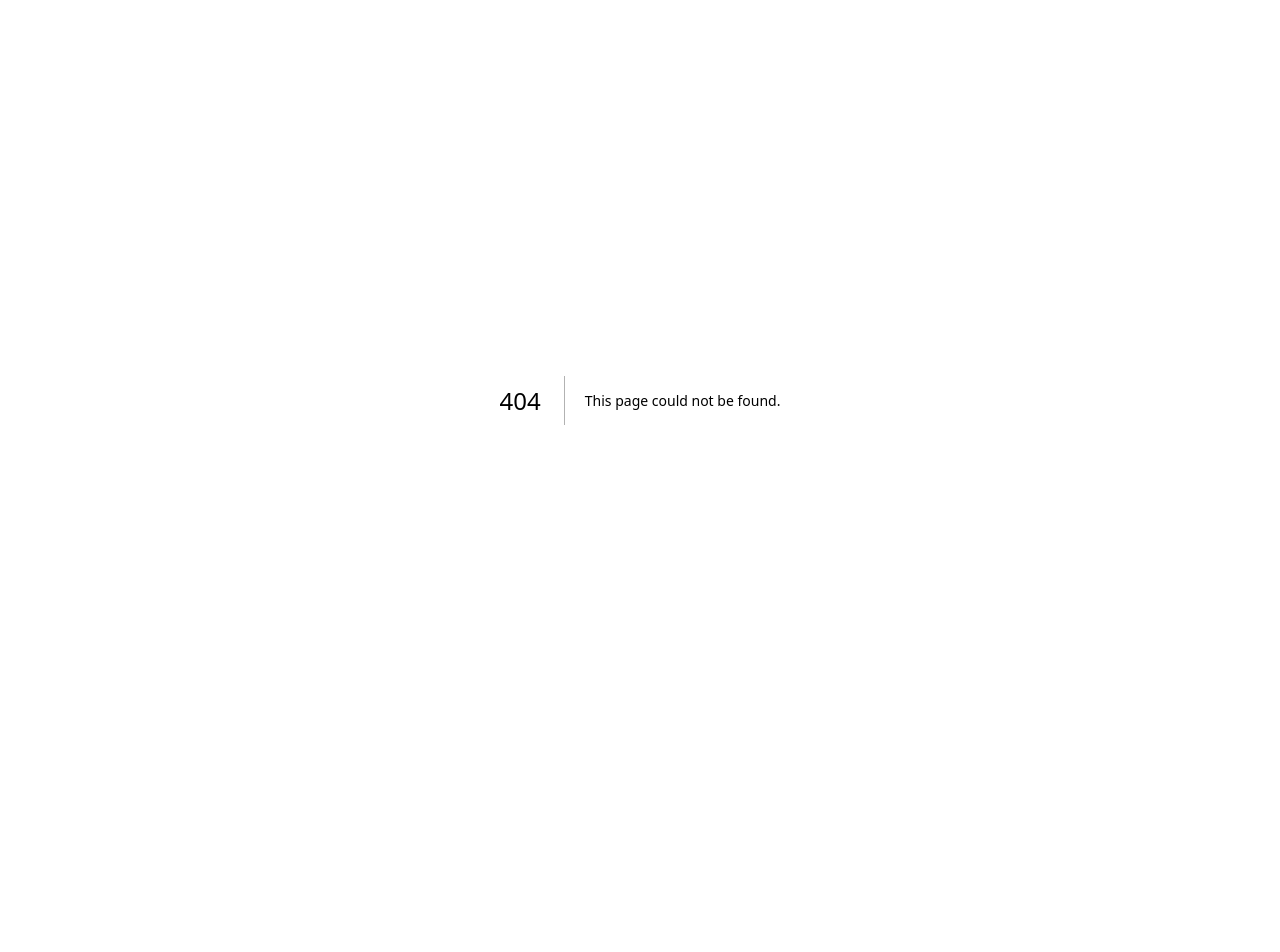
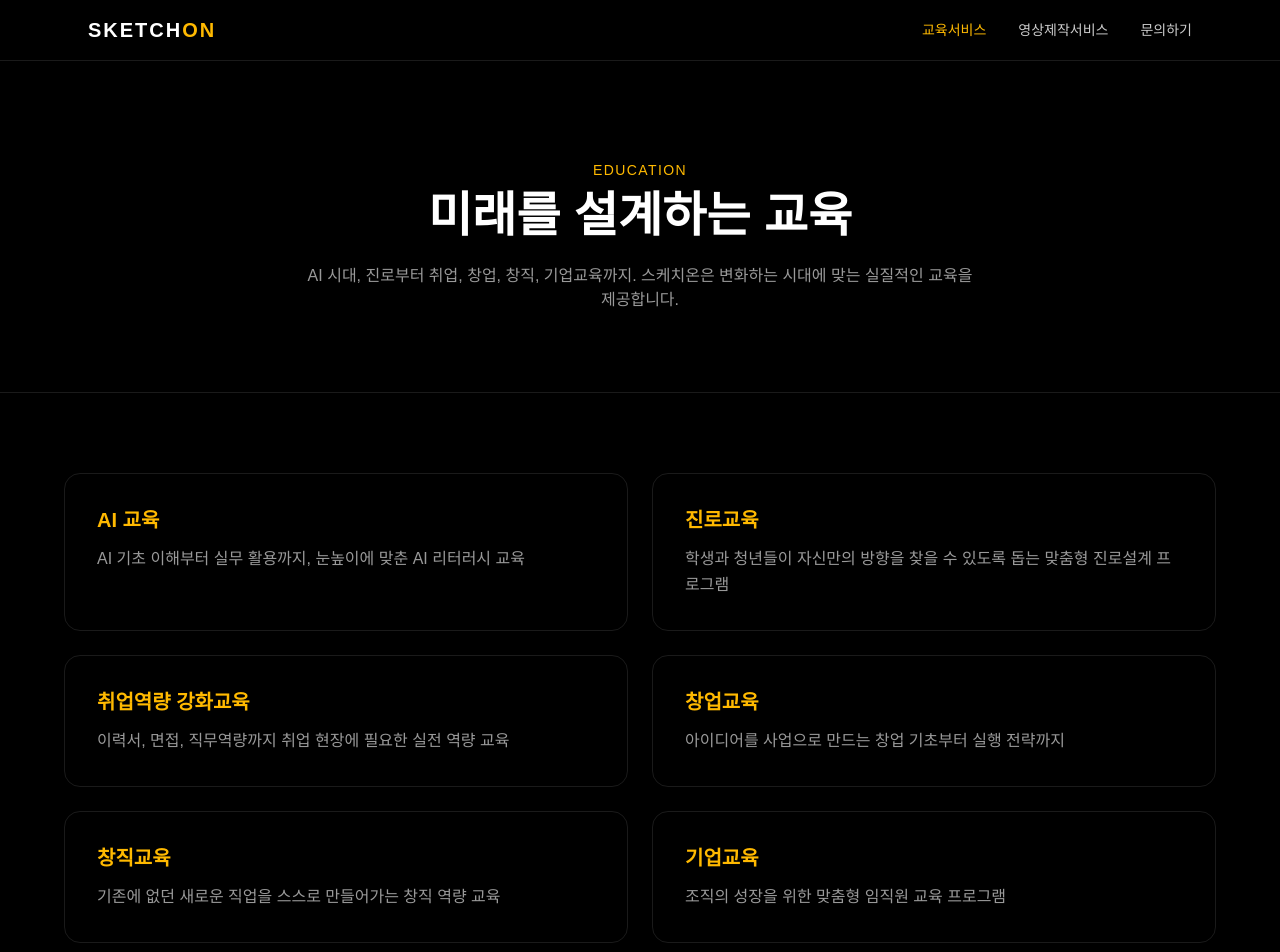
Before and after one commit to onterview-hub/company-website, a Next.js app: page /education in a window 1280 px wide. Before the commit this address had no page. Shown: the top 952 px of the page. Before the commit the page ends 800 px from the top, so only its background shows below. Built offline with nearby package versions, Linux system fonts and the light colour scheme.

Commit message:
교육/영상 서비스 상세 페이지 추가

```diff
--- /dev/null
+++ b/app/education/page.tsx
@@ -0,0 +1,114 @@
+import Link from "next/link";
+
+export default function EducationPage() {
+  const services = [
+    {
+      title: "AI 교육",
+      desc: "AI 기초 이해부터 실무 활용까지, 눈높이에 맞춘 AI 리터러시 교육",
+    },
+    {
+      title: "진로교육",
+      desc: "학생과 청년들이 자신만의 방향을 찾을 수 있도록 돕는 맞춤형 진로설계 프로그램",
+    },
+    {
+      title: "취업역량 강화교육",
+      desc: "이력서, 면접, 직무역량까지 취업 현장에 필요한 실전 역량 교육",
+    },
+    {
+      title: "창업교육",
+      desc: "아이디어를 사업으로 만드는 창업 기초부터 실행 전략까지",
+    },
+    {
+      title: "창직교육",
+      desc: "기존에 없던 새로운 직업을 스스로 만들어가는 창직 역량 교육",
+    },
+    {
+      title: "기업교육",
+      desc: "조직의 성장을 위한 맞춤형 임직원 교육 프로그램",
+    },
+    {
+      title: "법정의무교육",
+      desc: "성희롱예방, 개인정보보호 등 법정 필수 이수교육",
+    },
+    {
+      title: "리더십·조직문화 교육",
+      desc: "건강한 조직문화를 만드는 리더십 및 커뮤니케이션 교육",
+    },
+    {
+      title: "진로체험 프로그램",
+      desc: "다양한 직업군 체험을 통한 실질적인 진로탐색 프로그램",
+    },
+  ];
+
+  return (
+    <main className="bg-black text-white min-h-screen">
+      {/* 상단 네비게이션 */}
+      <header className="fixed top-0 left-0 w-full z-50 bg-black/70 backdrop-blur-md border-b border-white/10">
+        <div className="max-w-6xl mx-auto flex items-center justify-between px-6 py-4">
+          <Link href="/" className="text-xl font-bold tracking-widest">
+            SKETCH<span className="text-amber-400">ON</span>
+          </Link>
+          <nav className="hidden md:flex gap-8 text-sm text-white/80">
+            <Link href="/education" className="text-amber-400">
+              교육서비스
+            </Link>
+            <Link href="/video" className="hover:text-amber-400 transition">
+              영상제작서비스
+            </Link>
+            <Link href="/#contact" className="hover:text-amber-400 transition">
+              문의하기
+            </Link>
+          </nav>
+        </div>
+      </header>
+
+      {/* 헤더 영역 */}
+      <section className="pt-40 pb-20 px-6 text-center border-b border-white/10">
+        <p className="text-amber-400 text-sm tracking-widest mb-3">
+          EDUCATION
+        </p>
+        <h1 className="text-3xl md:text-5xl font-bold mb-6">
+          미래를 설계하는 교육
+        </h1>
+        <p className="text-white/60 max-w-2xl mx-auto">
+          AI 시대, 진로부터 취업, 창업, 창직, 기업교육까지.
+          스케치온은 변화하는 시대에 맞는 실질적인 교육을 제공합니다.
+        </p>
+      </section>
+
+      {/* 서비스 목록 */}
+      <section className="py-20 px-6">
+        <div className="max-w-6xl mx-auto grid grid-cols-1 md:grid-cols-2 gap-6">
+          {services.map((item) => (
+            <div
+              key={item.title}
+              className="border border-white/10 rounded-2xl p-8 hover:border-amber-400/50 hover:bg-white/5 transition"
+            >
+              <h3 className="text-xl font-bold mb-3 text-amber-400">
+                {item.title}
+              </h3>
+              <p className="text-white/60 leading-relaxed">{item.desc}</p>
+            </div>
+          ))}
+        </div>
+      </section>
+
+      {/* 하단 CTA */}
+      <section className="py-20 px-6 text-center border-t border-white/10">
+        <h2 className="text-2xl md:text-3xl font-bold mb-6">
+          우리 조직에 맞는 교육이 궁금하다면
+        </h2>
+        <Link
+          href="/#contact"
+          className="inline-block px-8 py-3 bg-amber-400 text-black font-semibold rounded-full hover:bg-amber-300 transition"
+        >
+          문의하기
+        </Link>
+      </section>
+
+      <footer className="py-8 px-6 border-t border-white/10 text-center text-white/40 text-sm">
+        © {new Date().getFullYear()} SKETCH ON. All rights reserved.
+      </footer>
+    </main>
+  );
+}
--- a/app/page.tsx
+++ b/app/page.tsx
@@ -1,3 +1,5 @@
+import Link from "next/link";
+
 export default function Home() {
   const educationServices = [
     "AI 교육",
@@ -31,26 +33,14 @@ export default function Home() {
           <span className="text-xl font-bold tracking-widest">
             SKETCH<span className="text-amber-400">ON</span>
           </span>
-
           <nav className="hidden md:flex gap-8 text-sm text-white/80">
-            <a
-              href="#education"
-              className="hover:text-amber-400 transition"
-            >
+            <Link href="/education" className="hover:text-amber-400 transition">
               교육서비스
-            </a>
-
-            <a
-              href="#video"
-              className="hover:text-amber-400 transition"
-            >
+            </Link>
+            <Link href="/video" className="hover:text-amber-400 transition">
               영상제작서비스
-            </a>
-
-            <a
-              href="#contact"
-              className="hover:text-amber-400 transition"
-            >
+            </Link>
+            <a href="#contact" className="hover:text-amber-400 transition">
               문의하기
             </a>
           </nav>
@@ -60,60 +50,49 @@ export default function Home() {
       {/* 히어로 섹션 */}
       <section className="min-h-screen flex flex-col justify-center items-center text-center px-6 relative overflow-hidden">
         <div className="absolute inset-0 bg-gradient-to-b from-black via-black to-neutral-900" />
-
         <div className="relative z-10">
           <p className="text-amber-400 tracking-[0.3em] text-sm mb-6">
             SKETCH ON
           </p>
-
           <h1 className="text-4xl md:text-6xl font-bold leading-tight mb-6">
             당신의 다음 장면을,
             <br />
             <span className="text-amber-400">스케치하다</span>
           </h1>
-
           <p className="text-white/60 text-base md:text-lg max-w-xl mx-auto mb-10">
             교육으로 방향을 그리고, 영상으로 이야기를 완성합니다.
           </p>
-
           <div className="flex gap-4 justify-center flex-wrap">
-            <a
-              href="#education"
+            <Link
+              href="/education"
               className="px-8 py-3 bg-amber-400 text-black font-semibold rounded-full hover:bg-amber-300 transition"
             >
               교육서비스 보기
-            </a>
-
-            <a
-              href="#video"
+            </Link>
+            <Link
+              href="/video"
               className="px-8 py-3 border border-white/30 rounded-full hover:border-amber-400 hover:text-amber-400 transition"
             >
               영상제작서비스 보기
-            </a>
+            </Link>
           </div>
         </div>
       </section>
 
-      {/* 교육서비스 */}
-      <section
-        id="education"
-        className="py-24 px-6 border-t border-white/10"
-      >
+      {/* 교육서비스 섹션 */}
+      <section id="education" className="py-24 px-6 border-t border-white/10">
         <div className="max-w-6xl mx-auto">
           <p className="text-amber-400 text-sm tracking-widest mb-3">
             EDUCATION
           </p>
-
           <h2 className="text-3xl md:text-4xl font-bold mb-4">
             미래를 설계하는 교육
           </h2>
-
           <p className="text-white/60 mb-12 max-w-2xl">
             AI 시대, 진로부터 취업, 창업, 창직, 기업교육까지.
             스케치온은 변화하는 시대에 맞는 실질적인 교육을 제공합니다.
           </p>
-
-          <div className="grid grid-cols-2 md:grid-cols-3 gap-4">
+          <div className="grid grid-cols-2 md:grid-cols-3 gap-4 mb-10">
             {educationServices.map((item) => (
               <div
                 key={item}
@@ -123,29 +102,29 @@ export default function Home() {
               </div>
             ))}
           </div>
+          <Link
+            href="/education"
+            className="inline-block text-amber-400 hover:underline"
+          >
+            교육서비스 자세히 보기 →
+          </Link>
         </div>
       </section>
 
-      {/* 영상제작서비스 */}
-      <section
-        id="video"
-        className="py-24 px-6 border-t border-white/10 bg-neutral-950"
-      >
+      {/* 영상제작서비스 섹션 */}
+      <section id="video" className="py-24 px-6 border-t border-white/10 bg-neutral-950">
         <div className="max-w-6xl mx-auto">
           <p className="text-amber-400 text-sm tracking-widest mb-3">
             VIDEO PRODUCTION
           </p>
-
           <h2 className="text-3xl md:text-4xl font-bold mb-4">
             이야기를 완성하는 영상
           </h2>
-
           <p className="text-white/60 mb-12 max-w-2xl">
             강의 영상부터 행사, 다큐멘터리, 웹드라마까지.
             스케치온은 기획부터 촬영, 편집까지 완성도 높은 영상을 제작합니다.
           </p>
-
-          <div className="grid grid-cols-2 md:grid-cols-3 gap-4">
+          <div className="grid grid-cols-2 md:grid-cols-3 gap-4 mb-10">
             {videoServices.map((item) => (
               <div
                 key={item}
@@ -155,29 +134,25 @@ export default function Home() {
               </div>
             ))}
           </div>
+          <Link
+            href="/video"
+            className="inline-block text-amber-400 hover:underline"
+          >
+            영상제작서비스 자세히 보기 →
+          </Link>
         </div>
       </section>
 
-      {/* 문의하기 */}
-      <section
-        id="contact"
-        className="py-24 px-6 border-t border-white/10 text-center"
-      >
-        <p className="text-amber-400 text-sm tracking-widest mb-3">
-          CONTACT
-        </p>
-
+      {/* 문의하기 섹션 */}
+      <section id="contact" className="py-24 px-6 border-t border-white/10 text-center">
+        <p className="text-amber-400 text-sm tracking-widest mb-3">CONTACT</p>
         <h2 className="text-3xl md:text-4xl font-bold mb-6">
           함께 만들어갈 이야기를 기다립니다
         </h2>
-
         <p className="text-white/60 mb-8">
           교육 및 영상제작 관련 문의는 아래 연락처로 부탁드립니다.
         </p>
-
-        <p className="text-white/80">
-          이메일: info@sketchon.co.kr
-        </p>
+        <p className="text-white/80">이메일: info@sketchon.co.kr</p>
       </section>
 
       {/* 푸터 */}
--- /dev/null
+++ b/app/video/page.tsx
@@ -0,0 +1,114 @@
+import Link from "next/link";
+
+export default function VideoPage() {
+  const services = [
+    {
+      title: "강의 영상 제작",
+      desc: "온라인 강의, 교육 콘텐츠를 위한 전문 촬영 및 편집",
+    },
+    {
+      title: "행사·홍보 영상",
+      desc: "기업 행사, 세미나, 브랜드 홍보를 위한 임팩트 있는 영상",
+    },
+    {
+      title: "체험·현장실습 영상",
+      desc: "실습 현장의 생생한 순간을 담는 다큐멘터리형 영상",
+    },
+    {
+      title: "라이브 스트리밍",
+      desc: "실시간 행사 중계 및 온라인 라이브 방송 운영",
+    },
+    {
+      title: "웹드라마",
+      desc: "브랜드 메시지를 담은 스토리텔링 웹드라마 제작",
+    },
+    {
+      title: "브랜드 필름",
+      desc: "기업과 브랜드의 정체성을 담은 감성적인 브랜드 필름",
+    },
+    {
+      title: "인터뷰·다큐멘터리 영상",
+      desc: "인물과 이야기를 깊이 있게 담아내는 인터뷰/다큐 영상",
+    },
+    {
+      title: "소셜미디어 콘텐츠 영상",
+      desc: "숏폼 등 SNS 채널에 최적화된 콘텐츠 영상",
+    },
+    {
+      title: "사내방송·IR 영상",
+      desc: "내부 커뮤니케이션 및 투자자 대상 IR 영상 제작",
+    },
+  ];
+
+  return (
+    <main className="bg-black text-white min-h-screen">
+      {/* 상단 네비게이션 */}
+      <header className="fixed top-0 left-0 w-full z-50 bg-black/70 backdrop-blur-md border-b border-white/10">
+        <div className="max-w-6xl mx-auto flex items-center justify-between px-6 py-4">
+          <Link href="/" className="text-xl font-bold tracking-widest">
+            SKETCH<span className="text-amber-400">ON</span>
+          </Link>
+          <nav className="hidden md:flex gap-8 text-sm text-white/80">
+            <Link href="/education" className="hover:text-amber-400 transition">
+              교육서비스
+            </Link>
+            <Link href="/video" className="text-amber-400">
+              영상제작서비스
+            </Link>
+            <Link href="/#contact" className="hover:text-amber-400 transition">
+              문의하기
+            </Link>
+          </nav>
+        </div>
+      </header>
+
+      {/* 헤더 영역 */}
+      <section className="pt-40 pb-20 px-6 text-center border-b border-white/10">
+        <p className="text-amber-400 text-sm tracking-widest mb-3">
+          VIDEO PRODUCTION
+        </p>
+        <h1 className="text-3xl md:text-5xl font-bold mb-6">
+          이야기를 완성하는 영상
+        </h1>
+        <p className="text-white/60 max-w-2xl mx-auto">
+          강의 영상부터 행사, 다큐멘터리, 웹드라마까지.
+          스케치온은 기획부터 촬영, 편집까지 완성도 높은 영상을 제작합니다.
+        </p>
+      </section>
+
+      {/* 서비스 목록 */}
+      <section className="py-20 px-6">
+        <div className="max-w-6xl mx-auto grid grid-cols-1 md:grid-cols-2 gap-6">
+          {services.map((item) => (
+            <div
+              key={item.title}
+              className="border border-white/10 rounded-2xl p-8 hover:border-amber-400/50 hover:bg-white/5 transition"
+            >
+              <h3 className="text-xl font-bold mb-3 text-amber-400">
+                {item.title}
+              </h3>
+              <p className="text-white/60 leading-relaxed">{item.desc}</p>
+            </div>
+          ))}
+        </div>
+      </section>
+
+      {/* 하단 CTA */}
+      <section className="py-20 px-6 text-center border-t border-white/10">
+        <h2 className="text-2xl md:text-3xl font-bold mb-6">
+          제작하고 싶은 영상이 있다면
+        </h2>
+        <Link
+          href="/#contact"
+          className="inline-block px-8 py-3 bg-amber-400 text-black font-semibold rounded-full hover:bg-amber-300 transition"
+        >
+          문의하기
+        </Link>
+      </section>
+
+      <footer className="py-8 px-6 border-t border-white/10 text-center text-white/40 text-sm">
+        © {new Date().getFullYear()} SKETCH ON. All rights reserved.
+      </footer>
+    </main>
+  );
+}
```
